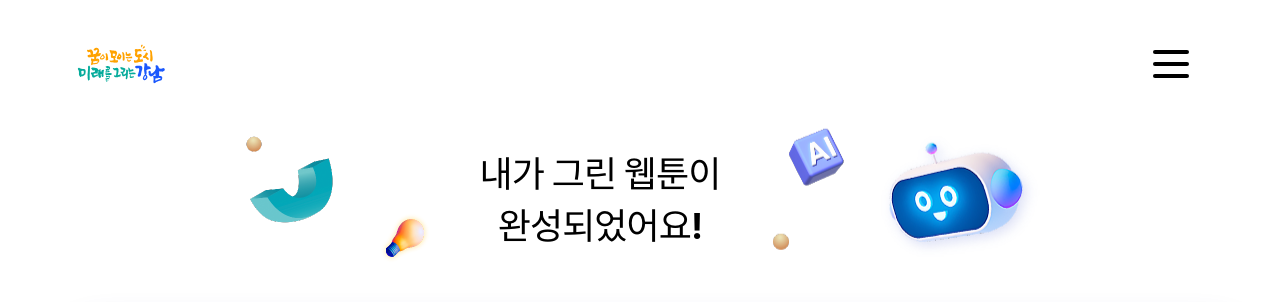
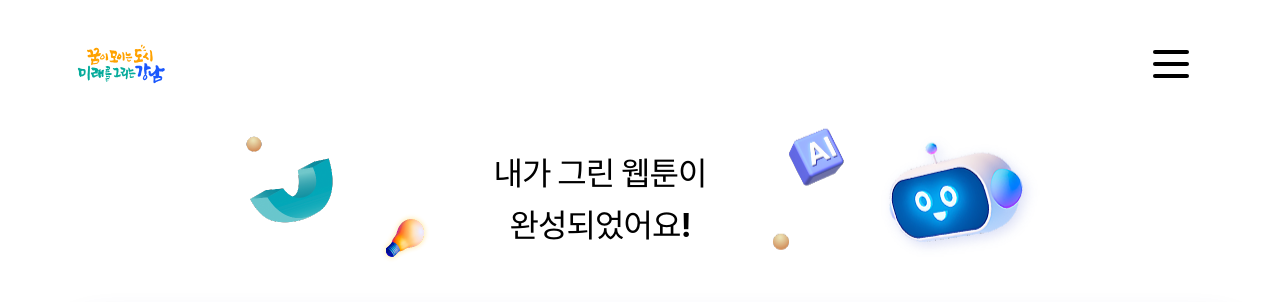
Before and after one commit to Letsleapup/gn50, a React (Vite) app in the folder frontend/: page /generated/1/1 in a window 1280 px wide. Shown: the top 302 px of the page. Built offline with nearby package versions, Linux system fonts and the light colour scheme; a web font is replaced by a local one.

Commit message:
refactor: modify contentDisplay.tsx

```diff
--- a/frontend/src/components/Generated/ContentDisplay.tsx
+++ b/frontend/src/components/Generated/ContentDisplay.tsx
@@ -212,7 +212,7 @@ const ContentDisplay: React.FC<ContentDisplayProps> = ({
             />
 
             {/* 제목 */}
-            <h1 className="order-2 md:order-2 w-[235px] md:w-[326px] text-center text-[26px] md:text-[36px] font-bold tracking-[-0.65px] md:tracking-[-0.9px] leading-[38px] md:leading-[52px]">
+            <h1 className="order-2 md:order-2 w-[235px] md:w-[326px] text-center text-[26px] md:text-[32px] font-bold tracking-[-0.65px] md:tracking-[-0.9px] leading-[38px] md:leading-[52px]">
               {type === "walking" ? (
                 <>
                   나만의 걷고 싶은 강남이
@@ -238,7 +238,7 @@ const ContentDisplay: React.FC<ContentDisplayProps> = ({
 
           {/* 컨텐츠 카드 */}
           <div className="w-[calc(100vw-40px)] md:w-[768px] xl:w-[1200px] min-h-[665px] md:min-h-[450px] bg-white rounded-[30px] md:rounded-[50px] overflow-hidden shadow-[8px_16px_28px_rgba(36,56,159,0.29)] md:shadow-[16px_24px_36px_rgba(36,56,159,0.29)]">
-            <div className="flex flex-col md:flex-row h-full md:items-center md:px-[30px]">
+            <div className="flex flex-col md:flex-row h-full md:items-center md:px-[30px] xl:px-0">
               {/* 이미지 섹션 */}
               <div className="w-[calc(100vw-40px)] h-[calc(100vw-40px)] md:w-[384px] md:h-[384px] xl:w-[690px] xl:h-[690px] flex-shrink-0">
                 <img
```
